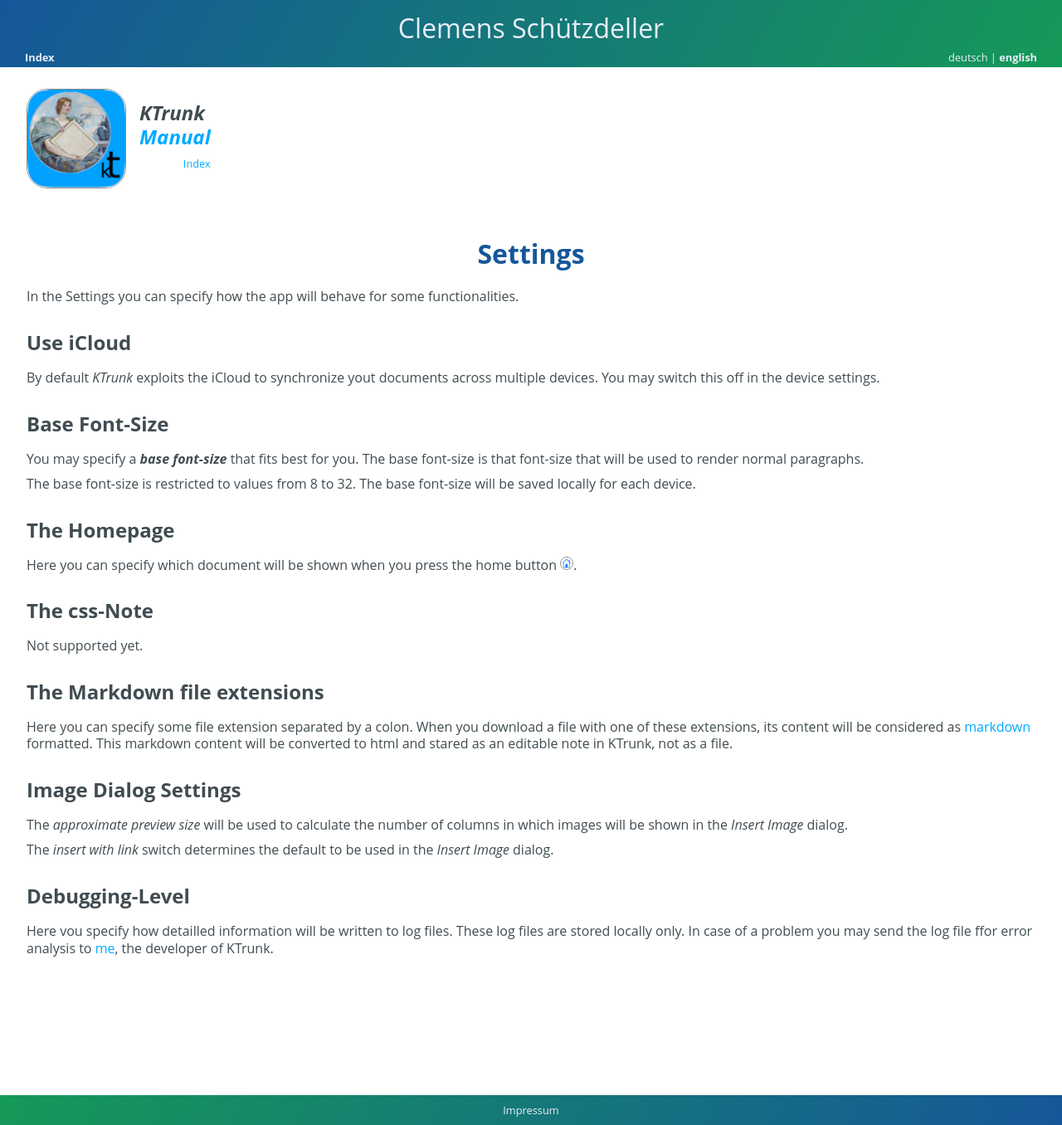
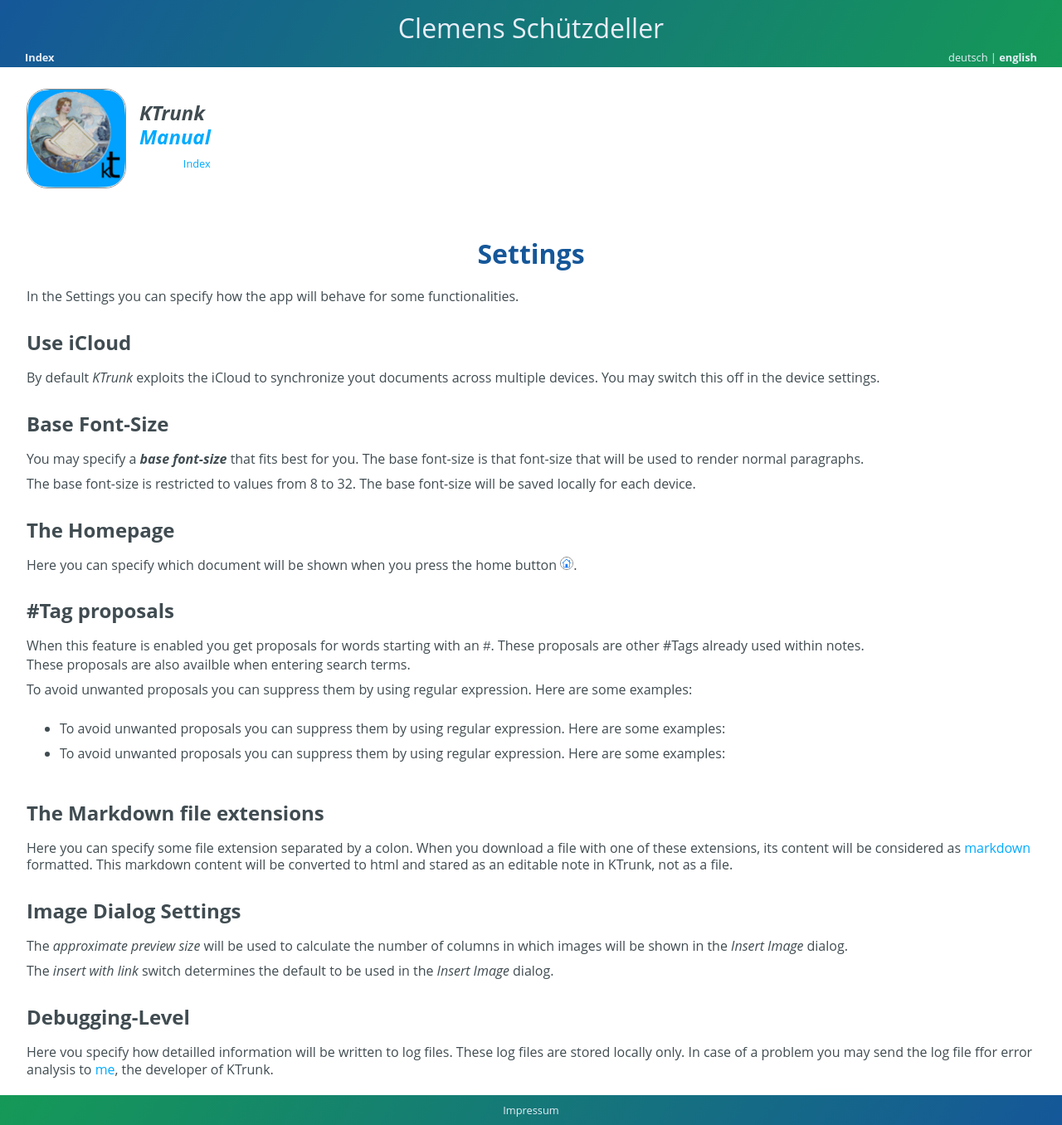
Before and after one commit to cs-LA/home, a Jekyll site: the page built from KTrunk/Manual/Settings.md, in a window 1280 px wide. Shown: the whole page at 83% size. Built offline with Jekyll 4.4.1, drawn with Linux system fonts in a browser that asks for light colours; our own code applies the rules of GitHub Pages for plain Markdown files.

Commit message:
Update Settings.md

```diff
--- a/KTrunk/Manual/Settings.md
+++ b/KTrunk/Manual/Settings.md
@@ -24,7 +24,7 @@
 </h3>
 <p>
   <span class="en">By default <em>KTrunk</em> exploits the iCloud to synchronize yout documents across multiple devices. You may switch this off in the device settings.</span>
-  <span class="de">Standardmäßig nutzt <em>KTrunk</em> die iCloud, um die Dokumente auf allen Geräen zu synchronisieren. Dies lässt sich in den Geräte-Einstellungen ausschalten.</span>
+  <span class="de">Standardmäßig nutzt <em>KTrunk</em> die iCloud, um die Dokumente auf allen Geräten zu synchronisieren. Dies lässt sich in den Geräte-Einstellungen ausschalten.</span>
 </p>
 <h3>
   <span class="en">Base Font-Size</span>
@@ -47,13 +47,27 @@
   <span class="de">Hier kann angegeben werden, welches Dokument angezeigt werden soll, wenn man die Home-Schaltfläche <img src="buttons/navHome.jpg" class="appButton"> anklickt.</span>
 </p>
 <h3>
-  <span class="en">The css-Note</span>
-  <span class="de">Die css-Notiz</span>
+  <span class="en">#Tag proposals</span>
+  <span class="de">#Tag-Vorschläge</span>
 </h3>
 <p>
-  <span class="en">Not supported yet.</span>
-  <span class="de">Noch nicht verfügbar.</span>
+  <span class="en">When this feature is enabled you get proposals for words starting with an <code>#</code>. These proposals are other #Tags already used within notes.<br>These proposals are also availble when entering search terms.</span>
+  <span class="de">Wenn diese Funktionalität aktiviert ist, bekommt man Vorschläge für Wörter, die mit einem <code>#</code> beginnen. Diese Vorschläge sind #Tags, die schon in Notizen verwendet wurden. Diese Vorschläge werden auch bei der Eingabe von Suchbegriffen gemacht.</span>
 </p>
+<p>
+  <span class="en">To avoid unwanted proposals you can suppress them by using regular expression. Here are some examples:</span>
+  <span class="de">Um ungewünschte Vorschläge zu vermeiden, kann man sie mit regulären Ausdrücken unterdrücken. Hier einige Beispiele:</span>
+</p>
+<ul>
+  <li>
+    <span class="en">To avoid unwanted proposals you can suppress them by using regular expression. Here are some examples:</span>
+    <span class="de">Um ungewünschte Vorschläge zu vermeiden, kann man sie mit regulären Ausdrücken unterdrücken. Hier einige Beispiele:</span>
+  </li>
+  <li>
+    <span class="en">To avoid unwanted proposals you can suppress them by using regular expression. Here are some examples:</span>
+    <span class="de">Um ungewünschte Vorschläge zu vermeiden, kann man sie mit regulären Ausdrücken unterdrücken. Hier einige Beispiele:</span>
+  </li>
+</ul>
 <h3>
   <span class="en">The Markdown file extensions</span>
   <span class="de">Die Markdown Datei-Endungen</span>
```
